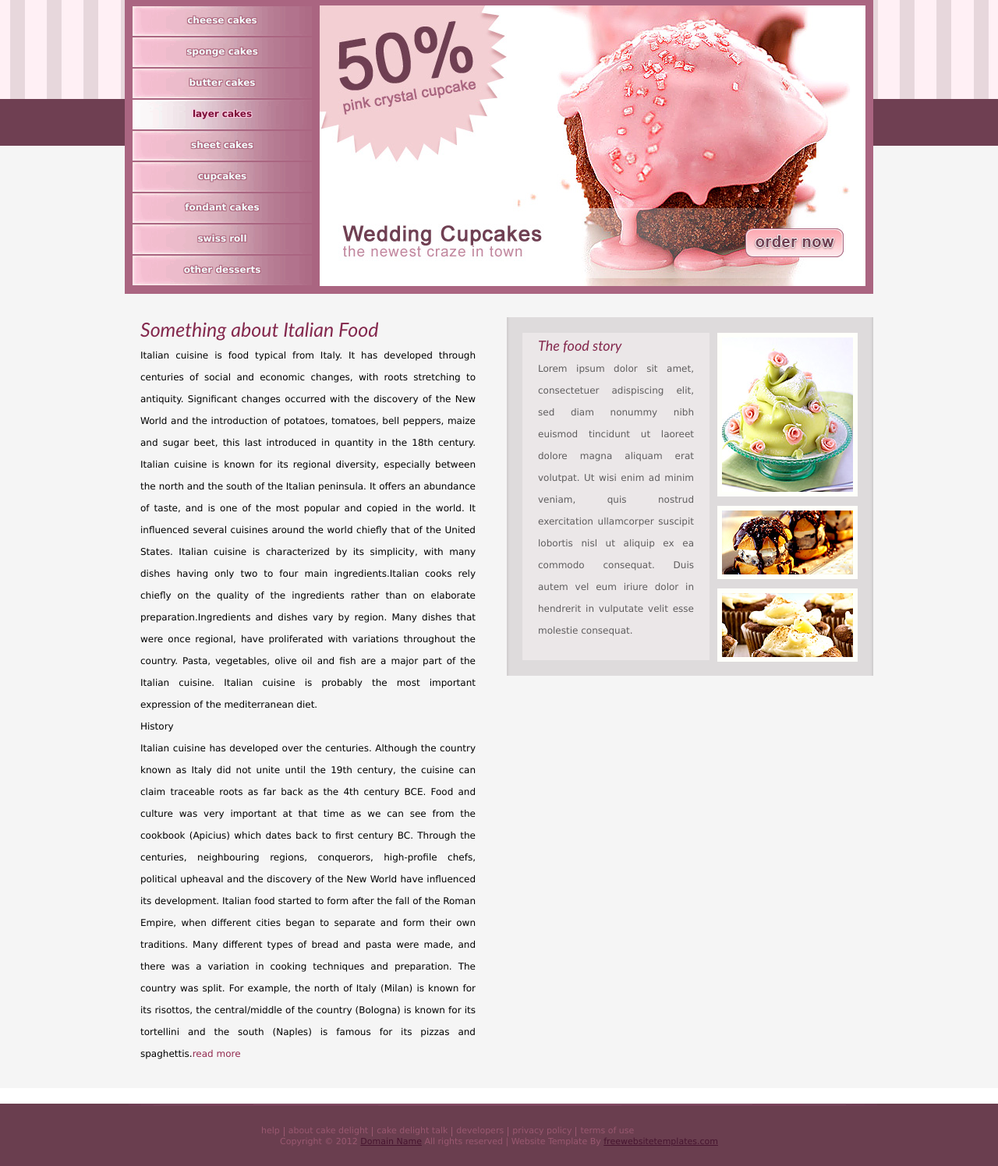
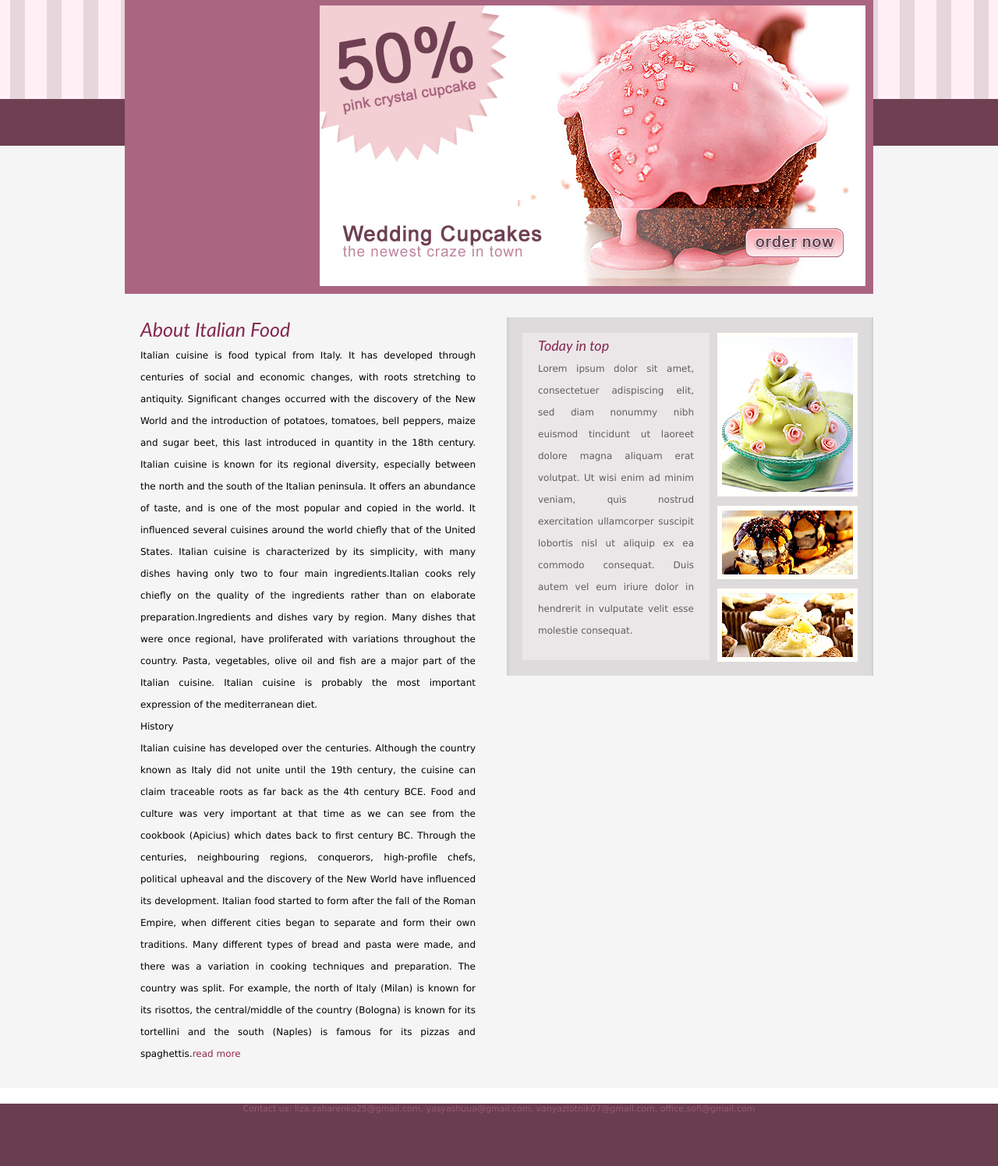
Before and after one commit to itmykolaiv/italian_receipts, a plain HTML site: page template/cake-delights/index.html in a window 1280 px wide. Shown: the part 163-1659 px from the top of the page at 78% size. Drawn offline with Linux system fonts and the light colour scheme.

Commit message:
update footer

```diff
--- a/template/cake-delights/index.html
+++ b/template/cake-delights/index.html
@@ -1,7 +1,7 @@
 <!DOCTYPE html>
 <html>
 <head>
-<title>Cake Delights</title>
+<title>Italian Food</title>
 <meta charset="UTF-8">
 <link rel="stylesheet" type="text/css" href="css/style.css">
 </head>
@@ -23,24 +23,13 @@
       </form>
     </div>
     <div id="section">
-      <ul>
-        <li><a href="#">cheese cakes</a></li>
-        <li><a href="#">sponge cakes</a></li>
-        <li><a href="#">butter cakes</a></li>
-        <li class="selected"><a href="#">layer cakes</a></li>
-        <li><a href="#">sheet cakes</a></li>
-        <li><a href="#">cupcakes</a></li>
-        <li><a href="#">fondant cakes</a></li>
-        <li><a href="#">swiss roll</a></li>
-        <li><a href="#">other desserts</a></li>
-      </ul>
       <a href="#"><img src="images/wedding-cupcakes-large.jpg" alt=""></a> </div>
   </div>
 </div>
 <div id="content">
   <div class="home">
     <div class="aside">
-      <h1>Something about Italian Food</h1>
+      <h1>About Italian Food</h1>
       <p>Italian cuisine is food typical from Italy. It has developed through centuries of social and economic changes, with roots stretching to antiquity.
 
         Significant changes occurred with the discovery of the New World and the introduction of potatoes, tomatoes, bell peppers, maize and sugar beet, this last introduced in quantity in the 18th century. Italian cuisine is known for its regional diversity, especially between the north and the south of the Italian peninsula. It offers an abundance of taste, and is one of the most popular and copied in the world. It influenced several cuisines around the world chiefly that of the United States.
@@ -54,7 +43,7 @@
     </div>
     <div class="section">
       <div>
-        <h2>The food story</h2>
+        <h2>Today in top</h2>
         <p>Lorem ipsum dolor sit amet, consectetuer adispiscing elit, sed diam nonummy nibh euismod tincidunt ut laoreet dolore magna aliquam erat volutpat. Ut wisi enim ad minim veniam, quis nostrud exercitation ullamcorper suscipit lobortis nisl ut aliquip ex ea commodo consequat. Duis autem vel eum iriure dolor in hendrerit in vulputate velit esse molestie consequat.</p>
       </div>
       <ul>
@@ -68,15 +57,7 @@
 <div id="footer">
   <div id="navigation">
     <div>
-      <ul>
-        <li class="first"><a href="#">help</a></li>
-        <li><a href="#">about cake delight</a></li>
-        <li><a href="#">cake delight talk</a></li>
-        <li><a href="#">developers</a></li>
-        <li><a href="#">privacy policy</a></li>
-        <li><a href="#">terms of use</a></li>
-      </ul>
-      <p>Copyright &copy; 2012 <a href="#">Domain Name</a> All rights reserved | Website Template By <a target="_blank" href="http://www.freewebsitetemplates.com/">freewebsitetemplates.com</a></p>
+      <p>Contact us: liza.zaharenko25@gmail.com, yasyashuua@gmail.com, vanyazlotnik07@gmail.com, office.sofi@gmail.com</p>
     </div>
   </div>
 </div>
```
